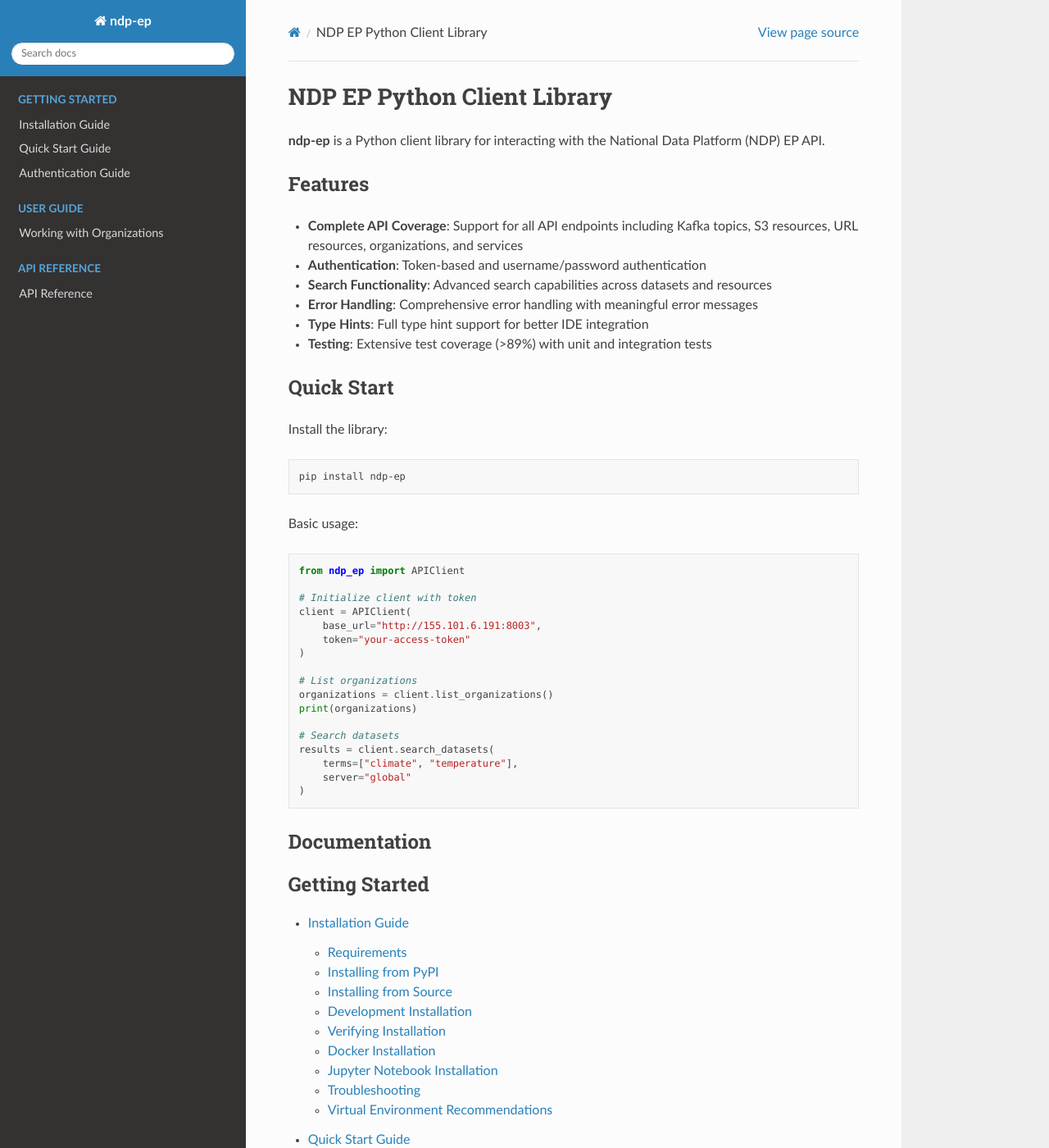
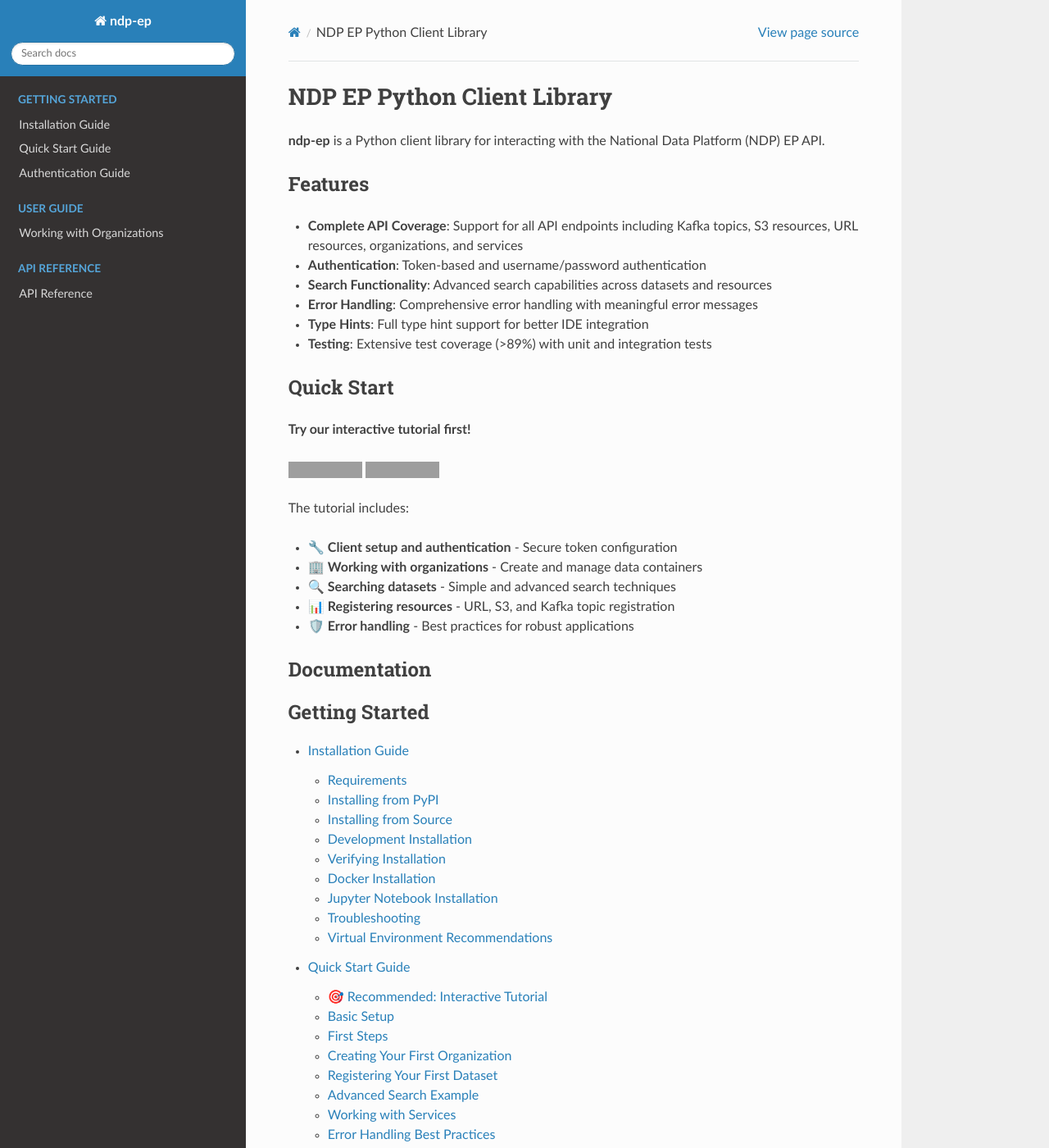
Before and after one commit to sci-ndp/ndp-ep-py, a Sphinx documentation site: the page built from docs/source/index.rst, in a window 1280 px wide and 1400 px high. Shown: the whole window at 82% size. Built offline with Sphinx 7.4.7 and the Read the Docs theme 3.1.0, drawn with Linux system fonts in a browser that asks for light colours; grey boxes are pictures that could not be loaded.

Commit message:
docs: integrate tutorial into documentation structure and learning paths

```diff
--- a/docs/source/index.rst
+++ b/docs/source/index.rst
@@ -16,33 +16,26 @@
 Quick Start
 -----------
 
-Install the library:
+**Try our interactive tutorial first!**
 
-.. code-block:: bash
+.. raw:: html
 
-   pip install ndp-ep
+   <p>
+   <a href="https://colab.research.google.com/github/sci-ndp/ndp-ep-py/blob/main/docs/source/tutorials/getting_started.ipynb" target="_blank">
+   <img src="https://colab.research.google.com/assets/colab-badge.svg" alt="Open In Colab"/>
+   </a>
+   <a href="https://mybinder.org/v2/gh/sci-ndp/ndp-ep-py/main?filepath=docs%2Fsource%2Ftutorials%2Fgetting_started.ipynb" target="_blank">
+   <img src="https://mybinder.org/badge_logo.svg" alt="Binder"/>
+   </a>
+   </p>
 
-Basic usage:
+The tutorial includes:
 
-.. code-block:: python
-
-   from ndp_ep import APIClient
-
-   # Initialize client with token
-   client = APIClient(
-       base_url="http://155.101.6.191:8003",
-       token="your-access-token"
-   )
-
-   # List organizations
-   organizations = client.list_organizations()
-   print(organizations)
-
-   # Search datasets
-   results = client.search_datasets(
-       terms=["climate", "temperature"],
-       server="global"
-   )
+* 🔧 **Client setup and authentication** - Secure token configuration
+* 🏢 **Working with organizations** - Create and manage data containers
+* 🔍 **Searching datasets** - Simple and advanced search techniques
+* 📊 **Registering resources** - URL, S3, and Kafka topic registration
+* 🛡️ **Error handling** - Best practices for robust applications
 
 Documentation
 -------------
```
Also changed, not shown: docs/source/quickstart.rst (+52 -4 lines).
